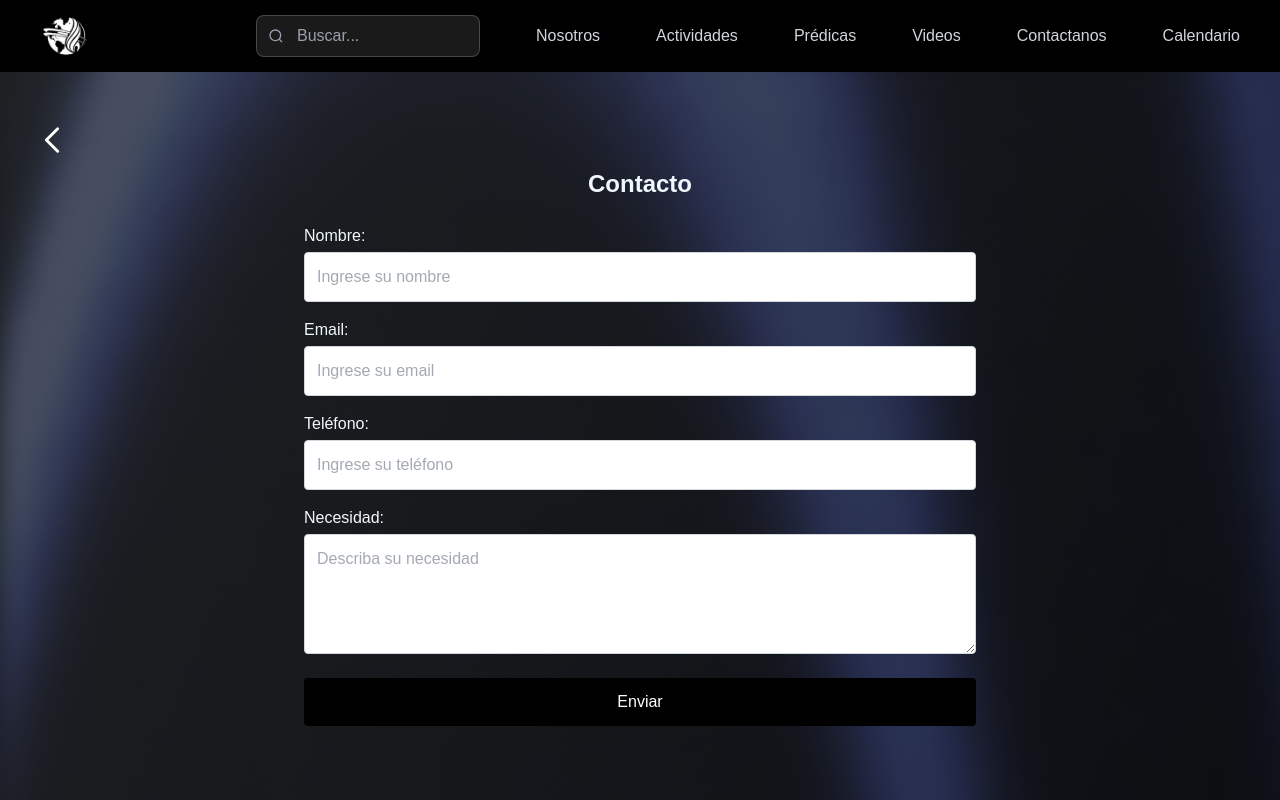
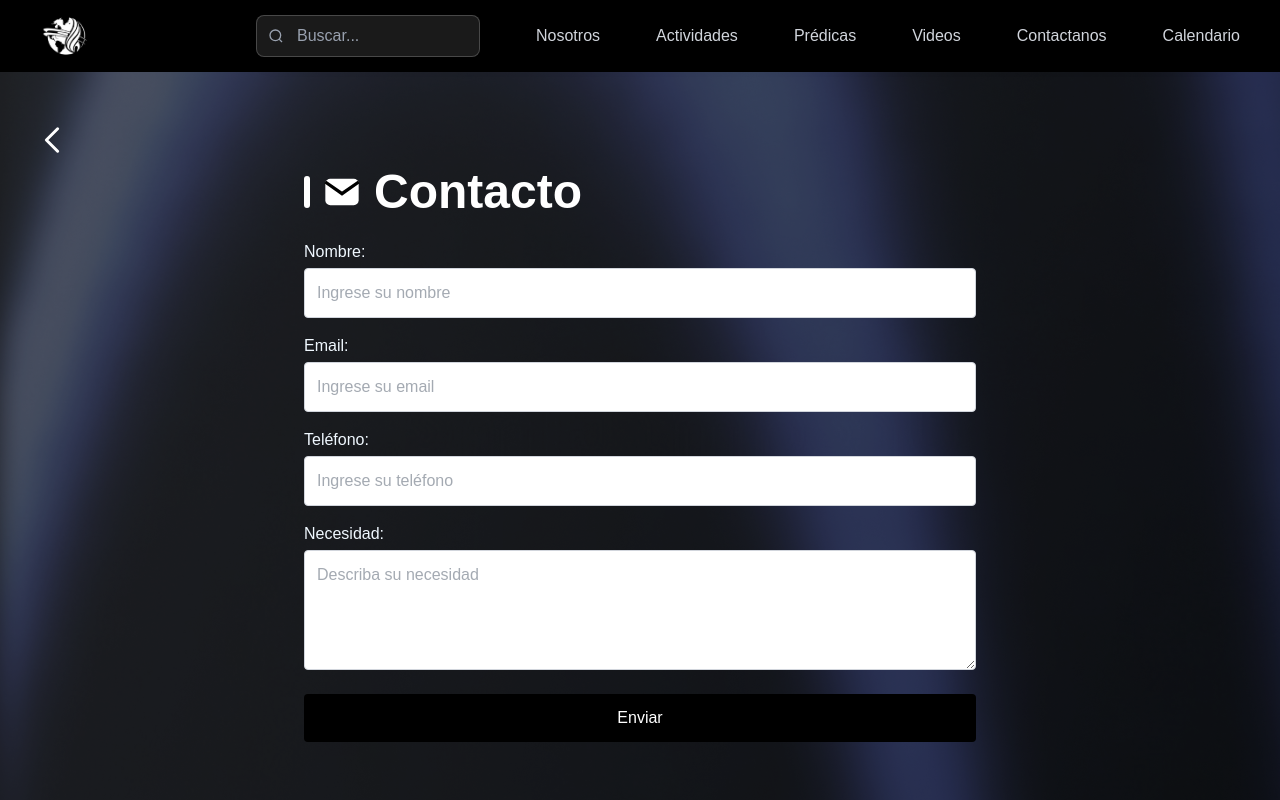
Before and after one commit to agustiinaferraro/maimo-prog3-2025-tpfinal-ferraro, a Next.js app: page /contactanos in a window 1280 px wide. Shown: the top 800 px of the page. Built offline with nearby package versions, Linux system fonts and the light colour scheme; no server answers.

Commit message:
feat: titulos con icono y barra en contacto y calendario

```diff
--- a/src/app/calendario/page.js
+++ b/src/app/calendario/page.js
@@ -6,6 +6,16 @@ const Page = () => {
     <div className="min-h-screen py-10 px-4 sm:px-6">
     <div className="max-w-7xl mx-auto">
       <BackButton />
+      <div className="flex items-center gap-3 mb-6">
+        <div className="w-1.5 h-8 bg-white rounded-full" />
+        <svg xmlns="http://www.w3.org/2000/svg" viewBox="0 0 24 24" className="w-10 h-10">
+          <rect x="3" y="4" width="18" height="18" rx="2" fill="white" />
+          <line x1="3" y1="10" x2="21" y2="10" stroke="black" strokeWidth="1.5" />
+          <line x1="8" y1="2" x2="8" y2="6" stroke="white" strokeWidth="2" strokeLinecap="round" />
+          <line x1="16" y1="2" x2="16" y2="6" stroke="white" strokeWidth="2" strokeLinecap="round" />
+        </svg>
+        <h3 className="text-4xl sm:text-5xl font-bold text-white">Calendario</h3>
+      </div>
       <Calendario />
     </div>
     </div>
--- a/src/app/contactanos/page.js
+++ b/src/app/contactanos/page.js
@@ -58,8 +58,15 @@ const Contacto = () => {
       <div className="max-w-7xl mx-auto">
         <BackButton />
       </div>
-      <div className="max-w-2xl mx-auto">
-        <h2 className="text-2xl font-semibold mb-6 text-center">Contacto</h2>
+      <div className="max-w-2xl mx-auto mb-8">
+        <div className="flex items-center gap-3 mb-6">
+          <div className="w-1.5 h-8 bg-white rounded-full" />
+          <svg xmlns="http://www.w3.org/2000/svg" viewBox="0 0 24 24" className="w-10 h-10">
+            <rect x="2" y="4" width="20" height="16" rx="3" fill="white" />
+            <polyline points="2,6 12,13 22,6" fill="none" stroke="black" strokeWidth="2" />
+          </svg>
+          <h3 className="text-4xl sm:text-5xl font-bold text-white">Contacto</h3>
+        </div>
         <form onSubmit={handleSubmit} className="flex flex-col gap-4">
           {/* Campos */}
           <label className="flex flex-col">
```
